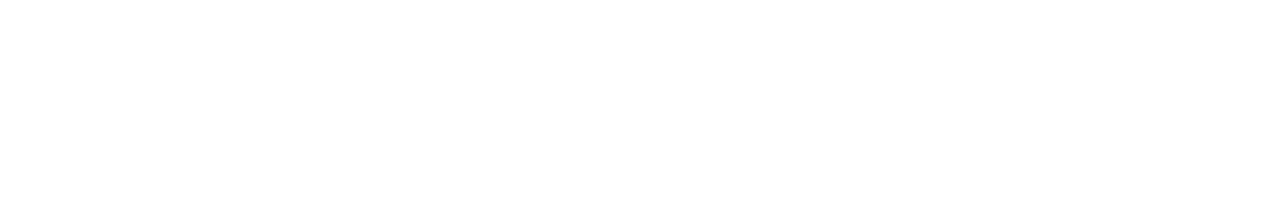
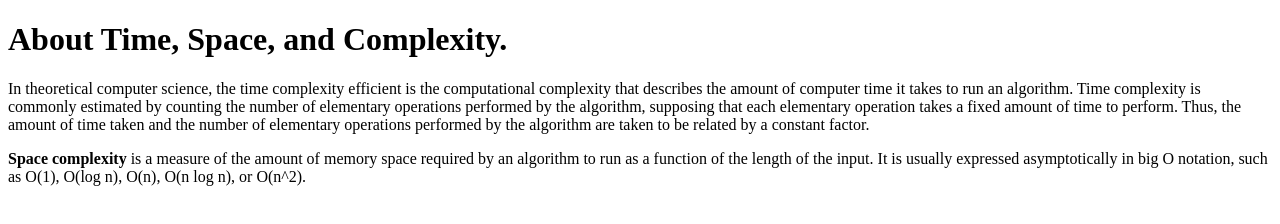
Before and after one commit to acciojob/time-and-space-complexity-sandip9851, a website: page main.html in a window 1280 px wide. Drawn offline with Linux system fonts and the light colour scheme.

Commit message:
created a submission

```diff
--- a/main.html
+++ b/main.html
@@ -8,6 +8,9 @@
 
 <body>
 	<!-- the entire body must be written by student -->
+	<h1>About Time, Space, and Complexity.</h1>
+	<p>In theoretical computer science, the time complexity efficient is the computational complexity that describes the amount of computer time it takes to run an algorithm. Time complexity is commonly estimated by counting the number of elementary operations performed by the algorithm, supposing that each elementary operation takes a fixed amount of time to perform. Thus, the amount of time taken and the number of elementary operations performed by the algorithm are taken to be related by a constant factor.</p>
+	<p><b>Space complexity</b> is a measure of the amount of memory space required by an algorithm to run as a function of the length of the input. It is usually expressed asymptotically in big O notation, such as O(1), O(log n), O(n), O(n log n), or O(n^2).</p>
     <script type="text/javascript" src="./script.js">
 </script>
 
```
